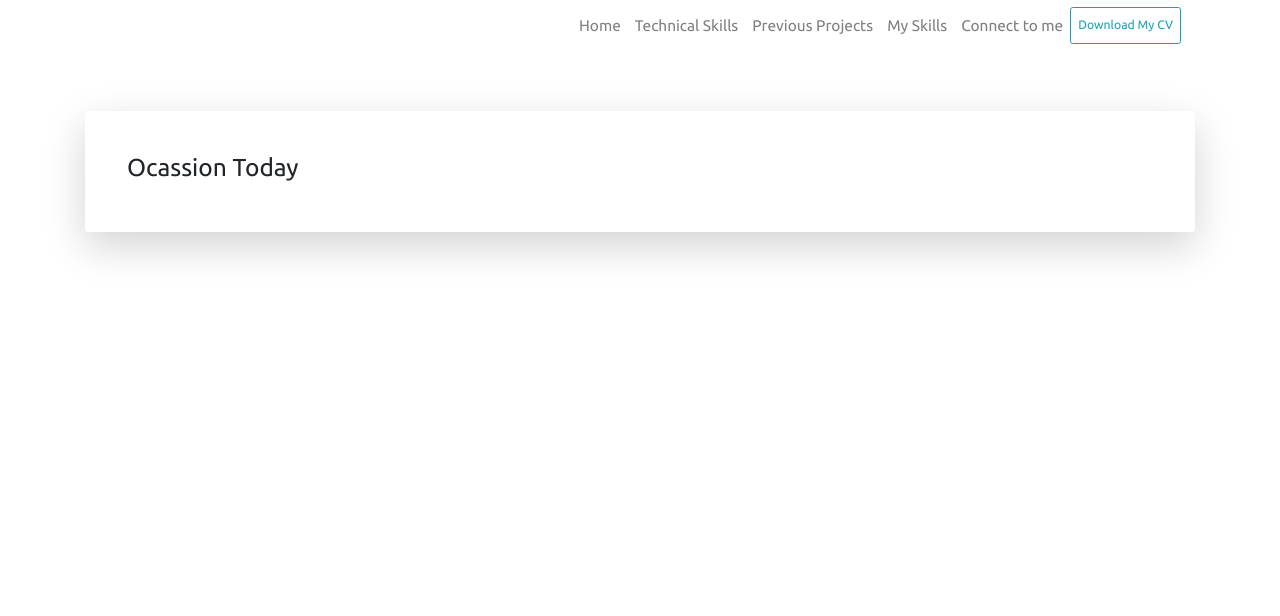
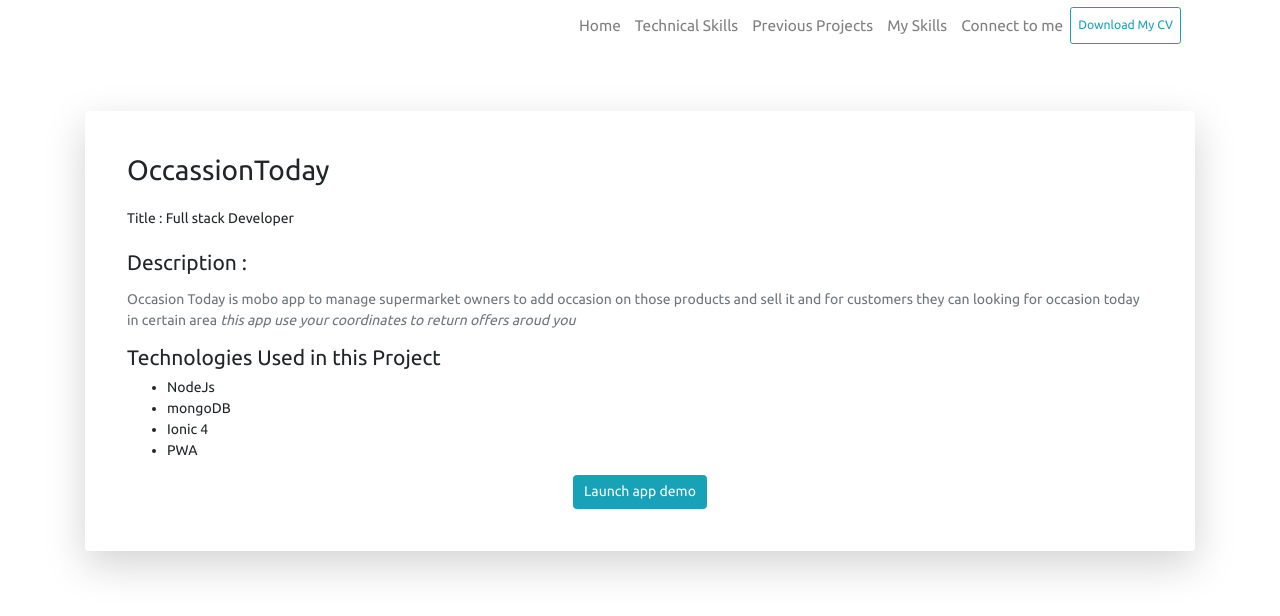
Before and after one commit to Abdullahghoneim/my-portofilo, a Vue app: page /project/occassionToday in a window 1280 px wide. Shown: the top 616 px of the page. Built offline with nearby package versions, Linux system fonts and the light colour scheme; what vue-resource would draw is missing.

Commit message:
finish my projects

```diff
--- a/src/components/projects/occasonToday.vue
+++ b/src/components/projects/occasonToday.vue
@@ -1,10 +1,55 @@
 <template>
   <div>
-    <h3>Ocassion Today</h3>
+    <h2>OccassionToday</h2>
+    <p class="mt-4">Title : Full stack Developer</p>
+    <div class="mt-4">
+      <h4>Description :</h4>
+      <p class="text-muted mt-3">
+        Occasion Today is mobo app to manage supermarket owners to add occasion on those products and sell it and for customers they can looking for occasion today in certain area
+        <em>this app use your coordinates to return offers aroud you</em>
+      </p>
+    </div>
+    <div class="mt-3">
+      <h4>Technologies Used in this Project</h4>
+      <ul>
+        <li>NodeJs</li>
+        <li>mongoDB</li>
+        <li>Ionic 4</li>
+        <li>PWA</li>
+      </ul>
+    </div>
+    <div class="text-center">
+      <button
+        type="button"
+        class="btn btn-info text-center"
+        data-toggle="modal"
+        data-target="#exampleModal"
+      >Launch app demo</button>
+    </div>
+
+    <!-- Modal -->
+    <div
+      class="modal fade"
+      id="exampleModal"
+      tabindex="-1"
+      role="dialog"
+      aria-labelledby="exampleModalLabel"
+      aria-hidden="true"
+    >
+      <div class="modal-dialog" role="document">
+        <div class="modal-content">
+          <div class="modal-body" style="height:90vh">
+            <embed class="w-100 h-100" src="https://occassion-404e4.firebaseapp.com/" type>
+          </div>
+          <div class="modal-footer">
+            <button type="button" class="btn btn-secondary" data-dismiss="modal">Close</button>
+          </div>
+        </div>
+      </div>
+    </div>
   </div>
 </template>
 
 
-
 <style>
 </style>
--- a/src/components/projects/zoomZomm.vue
+++ b/src/components/projects/zoomZomm.vue
@@ -6,10 +6,16 @@
       <h4>Description :</h4>
       <p
         class="text-muted mt-3"
-      >Occasion Today is mobo app to manage supermarket owners to add occasion on those products and sell it and for customers they can looking for occasion today in certain area</p>
+      >zoomZoom is E-Commerce mobile app to sell products with defiant category you can buy products and add products to your cart developed with ionic framework For Fron-End and Nodejs & mongo for restful api</p>
     </div>
     <div class="mt-3">
       <h4>Technologies Used in this Project</h4>
+      <ul>
+        <li>NodeJs</li>
+        <li>mongoDB</li>
+        <li>Ionic 4</li>
+        <li>PWA</li>
+      </ul>
     </div>
     <div class="text-center">
       <button
```
Also changed, not shown: 11 other files (tests, documents, lock files or other folders).
